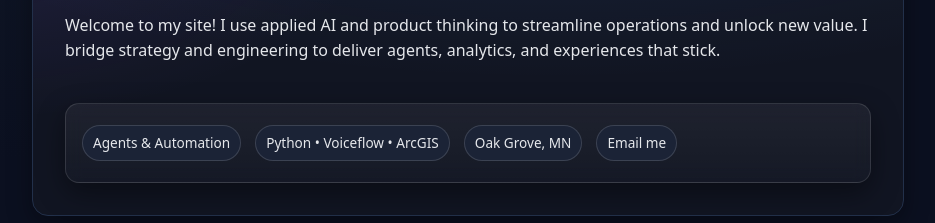
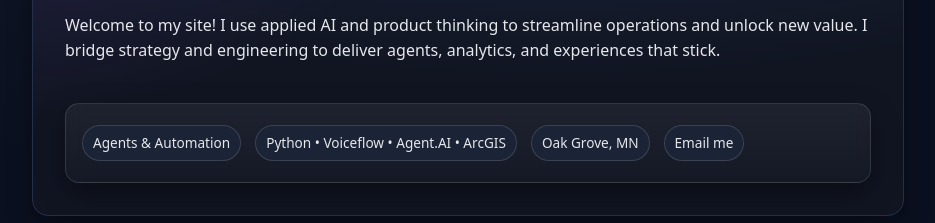
Before and after one commit to tomsullivan79/portfolio, an Astro site: page / in a window 1280 px wide. Shown: the part 239-462 px from the top of the page, without its empty margins (172-1107 px from the left). Built offline with nearby package versions, Linux system fonts and the light colour scheme; Astro itself is replaced by a stand-in of ours.

Commit message:
chore: checkpoint before adding GA

```diff
--- a/src/pages/index.astro
+++ b/src/pages/index.astro
@@ -61,7 +61,7 @@ const projects = [
     <div class="glass" style="padding:16px">
       <ul class="meta">
         <li class="chip">Agents & Automation</li>
-        <li class="chip">Python • Voiceflow • ArcGIS</li>
+        <li class="chip">Python • Voiceflow • Agent.AI • ArcGIS</li>
         <li class="chip">Oak Grove, MN</li>
         <li class="chip"><a href={`mailto:${site.email}`}>Email me</a></li>
       </ul>
```
